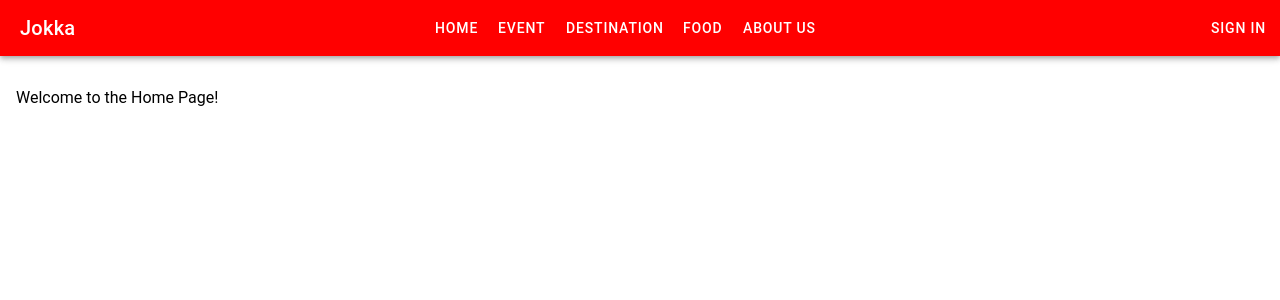
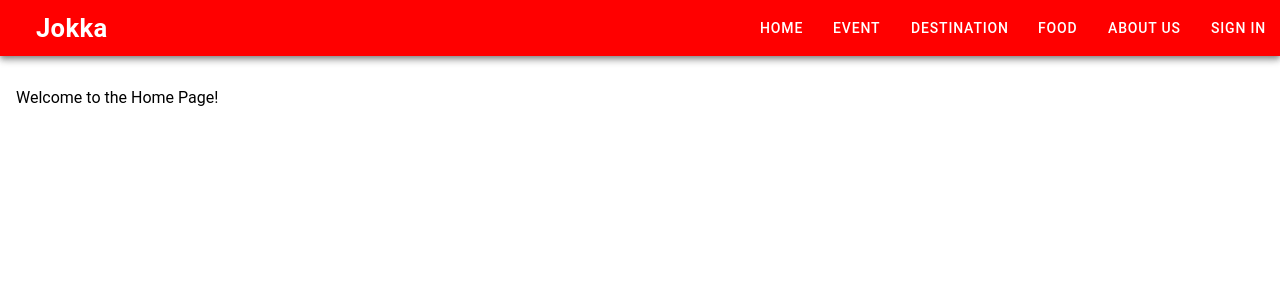
Before and after one commit to reynaldabnerr/Jokka-Web, a React (Vite) app: page /home in a window 1280 px wide. Shown: the top 300 px of the page. Built offline with nearby package versions, Linux system fonts and the light colour scheme; no server answers.

Commit message:
navbar ui

```diff
--- /dev/null
+++ b/src/components/NavBar.css
@@ -0,0 +1,73 @@
+/* NavBar.css */
+
+.navbar-toolbar {
+  background: linear-gradient(135deg, #4c4caf, #8e44ad);
+  box-shadow: 0 4px 8px rgba(0, 0, 0, 0.2);
+}
+
+.navbar-title {
+  font-size: 1.6rem;
+  font-weight: bold;
+  color: #ffffff;
+  margin-left: 16px;
+}
+
+/* Rata kanan untuk semua tombol navigasi */
+.navbar-end-buttons {
+  display: flex;
+  justify-content: flex-end;
+  align-items: center;
+  gap: 10px;
+}
+
+/* Menu yang akan ditampilkan pada desktop */
+.navbar-menu {
+  display: flex;
+  gap: 10px;
+}
+
+/* Ikon menu hamburger untuk perangkat seluler */
+.menu-icon {
+  display: none;
+  color: #ffffff;
+  font-size: 1.8rem;
+}
+
+/* Atur ikon agar lebih besar dan kontras */
+.icon-style {
+  font-size: 24px;
+  color: #ffffff;
+}
+
+/* Responsif untuk layar kecil */
+@media (max-width: 768px) {
+  .navbar-menu {
+    display: none; /* Sembunyikan menu pada layar kecil */
+  }
+
+  .menu-icon {
+    display: block; /* Tampilkan ikon menu hamburger */
+  }
+
+  /* Tampilkan menu sebagai dropdown ketika open di layar kecil */
+  .navbar-menu.open {
+    display: flex;
+    flex-direction: column;
+    position: absolute;
+    top: 56px;
+    right: 0;
+    width: 100%;
+    background-color: #4c4caf;
+    padding: 10px 0;
+    box-shadow: 0 4px 8px rgba(0, 0, 0, 0.2); /* Tambahkan bayangan untuk menu */
+  }
+
+  .navbar-menu.open ion-button {
+    width: 100%;
+    justify-content: center;
+    color: #ffffff;
+    padding: 10px 0;
+    font-size: 1.2rem;
+    border-top: 1px solid rgba(255, 255, 255, 0.2);
+  }
+}
--- a/src/components/NavBar.tsx
+++ b/src/components/NavBar.tsx
@@ -7,77 +7,98 @@ import {
   IonButton,
   IonIcon,
 } from "@ionic/react";
-import { personCircleOutline, logOutOutline } from "ionicons/icons";
+import {
+  personCircleOutline,
+  logOutOutline,
+  menuOutline,
+} from "ionicons/icons";
 import { useHistory } from "react-router-dom";
 import { auth } from "../firebaseConfig";
+import "./NavBar.css";
 
 const NavBar: React.FC = () => {
   const history = useHistory();
   const [isLoggedIn, setIsLoggedIn] = useState<boolean>(false);
   const [isAdmin, setIsAdmin] = useState<boolean>(false);
+  const [menuOpen, setMenuOpen] = useState<boolean>(false);
 
   const navigateTo = (path: string) => {
     history.push(path);
+    setMenuOpen(false); // Tutup menu saat navigasi
   };
 
   useEffect(() => {
-    // Periksa apakah pengguna sedang login
     const unsubscribe = auth.onAuthStateChanged((user) => {
       setIsLoggedIn(!!user);
-
-      // Ambil userRole dari localStorage setelah login
-      if (user) {
       const role = localStorage.getItem("userRole");
       setIsAdmin(role === "admin");
-      } else {
-        setIsAdmin(false);
-      }
     });
 
-    return () => unsubscribe(); // Bersihkan listener saat komponen di-unmount
+    return () => unsubscribe();
   }, []);
 
   const handleLogout = async () => {
     await auth.signOut();
     localStorage.removeItem("userRole");
     history.push("/signin");
+    setMenuOpen(false); // Tutup menu saat logout
+  };
+
+  const toggleMenu = () => {
+    setMenuOpen(!menuOpen);
   };
 
   return (
     <IonHeader>
-      <IonToolbar color="primary">
-        <IonTitle slot="start" className="ion-text-bold">
+      <IonToolbar color="primary" className="navbar-toolbar">
+        {/* Tulisan Jokka di kiri */}
+        <IonTitle slot="start" className="navbar-title">
           Jokka
         </IonTitle>
 
-        <IonButtons slot="start" style={{ marginLeft: "10px" }}>
+        {/* Semua tombol navigasi rata kanan */}
+        <IonButtons slot="end" className="navbar-end-buttons">
+          <div className={`navbar-menu ${menuOpen ? "open" : ""}`}>
             <IonButton onClick={() => navigateTo("/home")}>Home</IonButton>
             <IonButton onClick={() => navigateTo("/event")}>Event</IonButton>
             <IonButton onClick={() => navigateTo("/destination")}>
               Destination
             </IonButton>
             <IonButton onClick={() => navigateTo("/food")}>Food</IonButton>
-          <IonButton onClick={() => navigateTo("/AboutUs")}>About Us</IonButton>
+            <IonButton onClick={() => navigateTo("/AboutUs")}>
+              About Us
+            </IonButton>
             {isAdmin && (
               <IonButton onClick={() => navigateTo("/admin-dashboard")}>
                 Dashboard
               </IonButton>
             )}
-        </IonButtons>
-
-        <IonButtons slot="end">
             {isLoggedIn ? (
               <>
-              <IonButton onClick={handleLogout}>
-                <IonIcon icon={logOutOutline} slot="icon-only" />
+                <IonButton onClick={handleLogout} className="logout-button">
+                  <IonIcon icon={logOutOutline} className="icon-style" />
                 </IonButton>
-              <IonButton onClick={() => navigateTo("/profile")}>
-                <IonIcon icon={personCircleOutline} slot="icon-only" />
+                <IonButton
+                  onClick={() => navigateTo("/profile")}
+                  className="profile-button"
+                >
+                  <IonIcon icon={personCircleOutline} className="icon-style" />
                 </IonButton>
               </>
             ) : (
-            <IonButton onClick={() => navigateTo("/signin")}>Sign In</IonButton>
+              <IonButton
+                onClick={() => navigateTo("/signin")}
+                className="signin-button"
+              >
+                Sign In
+              </IonButton>
             )}
+          </div>
+
+          {/* Ikon menu untuk perangkat seluler */}
+          <IonButton className="menu-icon" onClick={toggleMenu}>
+            <IonIcon icon={menuOutline} />
+          </IonButton>
         </IonButtons>
       </IonToolbar>
     </IonHeader>
```
Lines whose indentation alone changed are shown as unchanged.
